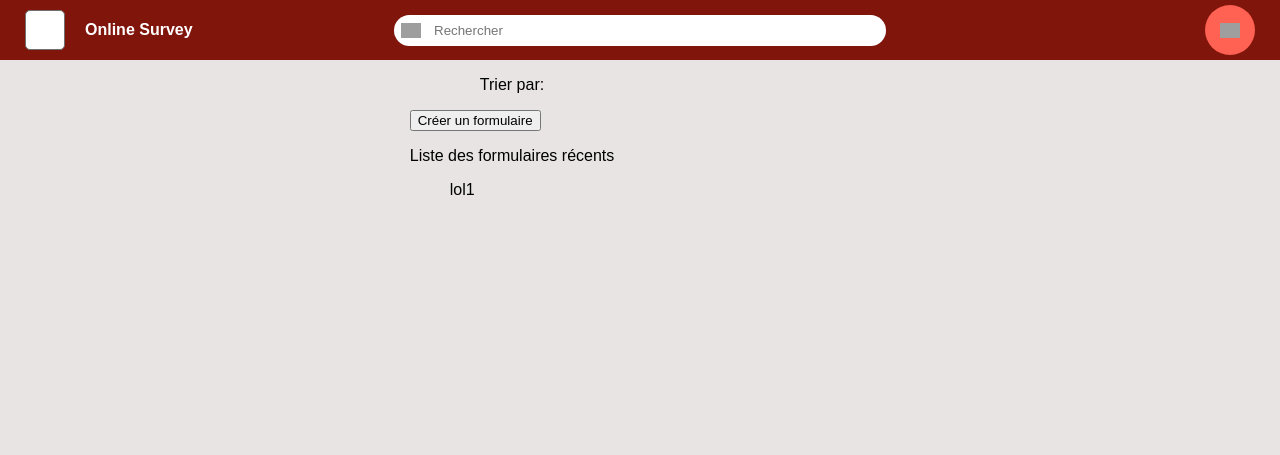
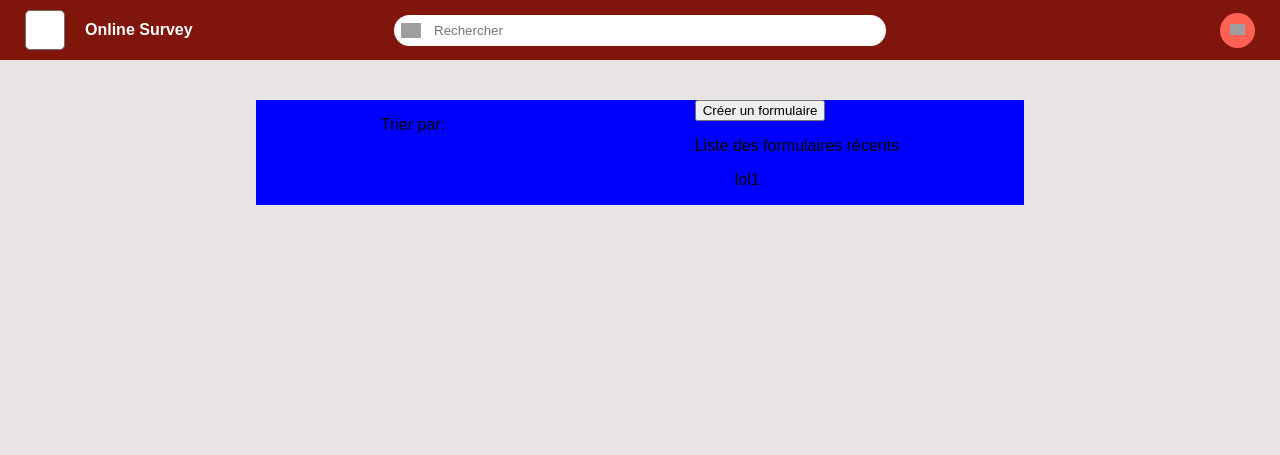
Before and after one commit to ZealyMax/2PROJ-Nantes-ASC2, a PHP site: page /home.php in a window 1280 px wide. Shown: the top 455 px of the page. Run offline with PHP 8.4, Linux system fonts and the light colour scheme; a user stored in the database is signed in; data comes from the database, SQL or seed files in the repository; grey boxes are pictures that could not be loaded.

Commit message:
Règlement pbs

```diff
--- a/Développement/home.php
+++ b/Développement/home.php
@@ -9,9 +9,6 @@ include "connect_database.php" ;?>
         <title>Home</title>
     </head>
     <body>
-
-
-
         <div class=Main>
             <div class=Header>
                 <div class=contentHead>
@@ -32,6 +29,7 @@ include "connect_database.php" ;?>
             </div>
 
             <div class=Content>
+                <div class=mainContent>
                     <p>Trier par:</p>
                     <div class=homeSelectButton>
                         <input type="button" onclick="location.href='survey_editor.php'" value="Créer un formulaire" />
@@ -49,6 +47,7 @@ include "connect_database.php" ;?>
                         </nav>
                     </div>
                 </div>
+            </div>
 
             <div class=Footer>
                 <div class=Footer_1>
--- a/Développement/style.css
+++ b/Développement/style.css
@@ -22,7 +22,7 @@ body, html {
 }
 
 .contentHead {
-	margin:5px 25px;
+	margin: 5px 25px;
 	color: white;
 	display: flex;
 	/*justify-content:space-between;*/
@@ -30,13 +30,13 @@ body, html {
 
 .Logo {
 	display: flex;
-	justify-content:flex-start;
-	align-items:center;
-	width:25%;
+	justify-content: flex-start;
+	align-items: center;
+	width: 25%;
 }
 
-.txt{
-	margin-left:20px;
+.txt {
+	margin-left: 20px;
 }
 
 .Recherche {
@@ -50,14 +50,14 @@ body, html {
 	background: url("../Design/icons/search/icon_Search@2x.png") no-repeat scroll 7px 7px;
 	background-size: 20px;
 	background-position-y: center;
-	width:60%;
+	width: 60%;
 	padding: 8px 20px 8px 40px;
 	background-color: white;
 	border: none;
 	border-radius: 20px;
 }
 
-.Search:focus{
+	.Search:focus {
 		outline: none;
 	}
 
@@ -71,13 +71,13 @@ body, html {
 	.User div {
 		background-image: url("../Design/icons/usr/icon_User@2x.png");
 		background-position: 50% 50%;
-	background-repeat:no-repeat;
+		background-repeat: no-repeat;
 		background-color: #FF6153;
 		background-size: contain;
-	background-size : 20px;
+		background-size: 15px;
 		border-radius: 50px;
-	height: 50px;
-	width: 50px;
+		height: 35px;
+		width: 35px;
 	}
 
 .Logo #rectangle {
@@ -95,23 +95,29 @@ body, html {
 
 /*Style du Contenu de la page*/
 .Content {
-	display:flex;
-	flex-direction:column;
-	align-items:center;
-	margin:60px 0 0 0;
-	width: 80%;
+	display: flex;
+	justify-content: space-around;
+	top: 0;
+	margin: 100px 0 50px 0;
+	width: 100%;
 	position: relative;
 	z-index: 50;
 }
 
-
+.mainContent {
+	display: flex;
+	justify-content: space-around;
+	flex-wrap: wrap;
+	width: 60%;
+	background-color: blue;
+}
 
 
 
 /*Style du footer*/
 
-.Footer{
-	color:gray;
+.Footer {
+	color: gray;
 }
 
 
```
Lines whose indentation alone changed are shown as unchanged.
